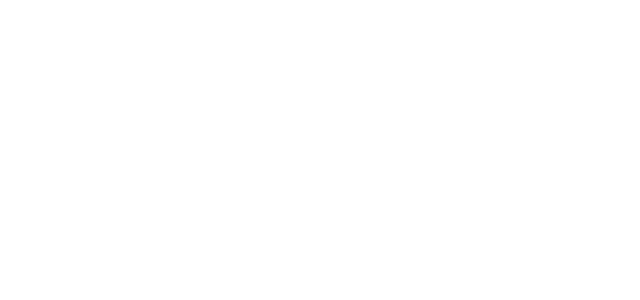
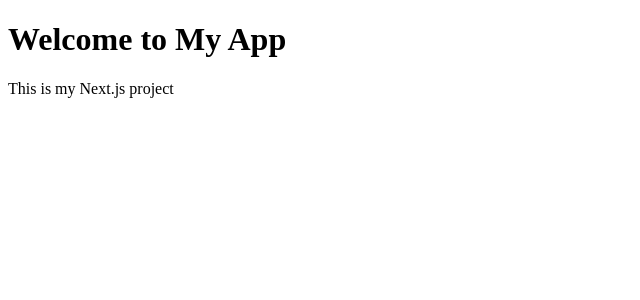
Before and after one commit to abenezer7813/GFive-Ecommerce1, a Next.js app in the folder frontend/: page / in a window 1280 px wide. Before the commit this address had no page. Shown: the top 300 px of the page, without its empty margins (0-640 px from the left). Built offline with nearby package versions, Linux system fonts and the light colour scheme.

Commit message:
improve home page ui structure

```diff
--- a/frontend/app/page.tsx
+++ b/frontend/app/page.tsx
@@ -1,6 +1,8 @@
-import { redirect } from 'next/navigation';
-
 export default function Home() {
-   redirect('/auth/login');
-
+  return (
+    <main className="container">
+      <h1 className="title">Welcome to My App</h1>
+      <p className="text">This is my Next.js project</p>
+    </main>
+  );
 }
```
